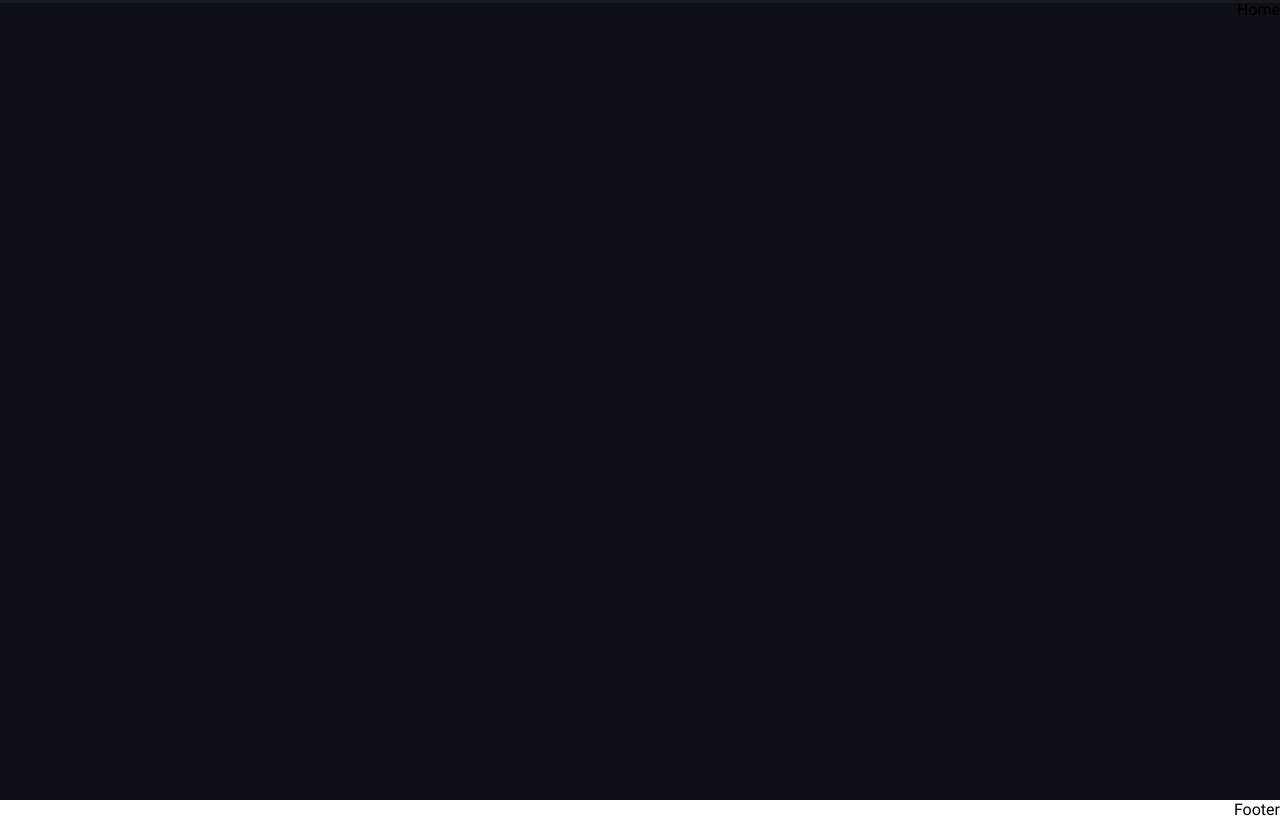
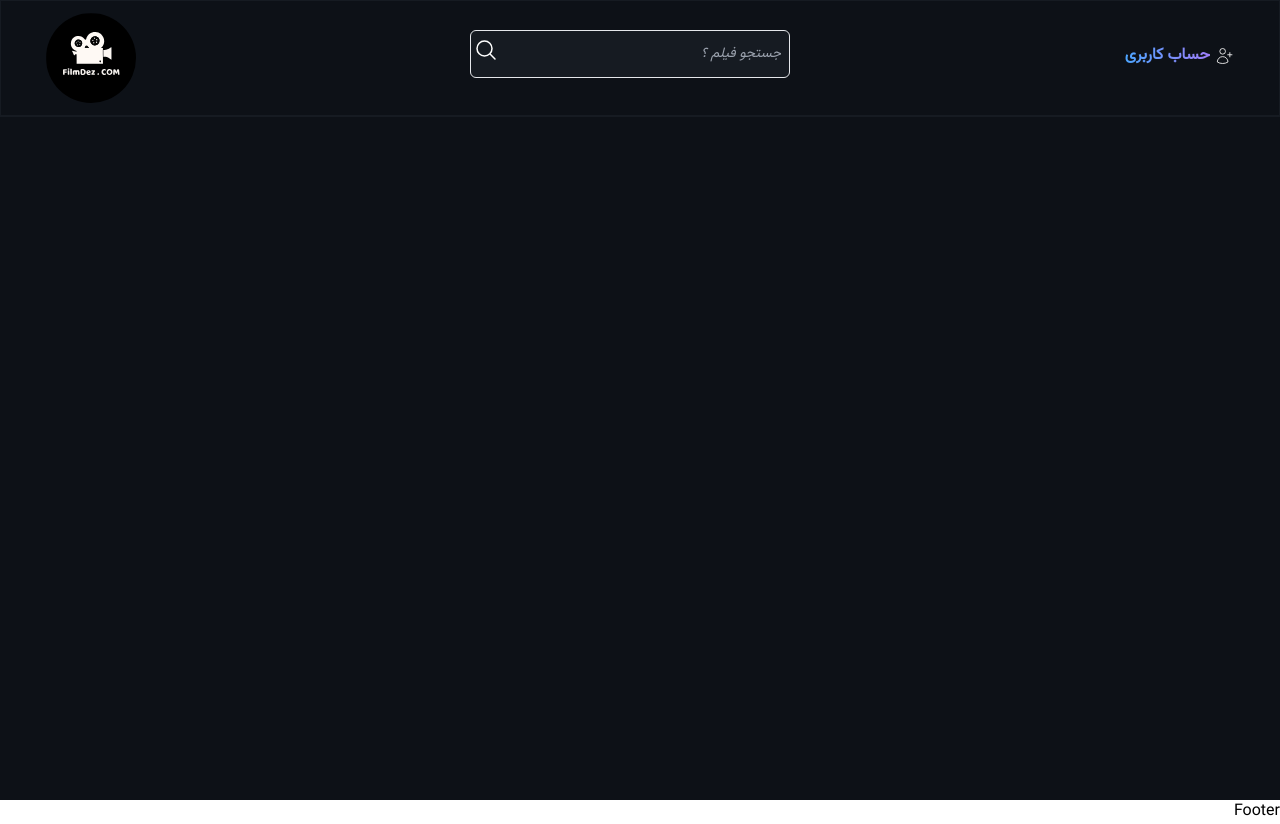
Before and after one commit to meysam-gheitasi/filmdez-com-new, a Next.js app: page / in a window 1280 px wide. Built offline with nearby package versions, Linux system fonts and the light colour scheme.

Commit message:
Entwicklung einer Navbar-Komponente, die aus drei Teilen besteht: Benutzerkonto, Suchleiste und Logo

```diff
--- a/components/Navbar.tsx
+++ b/components/Navbar.tsx
@@ -1,7 +1,42 @@
+import Link from "next/link"
+import Image from "next/image"
+
+import { NAV_ACCOUNT, NAV_MENU_MOVIES_FOREIGN, NAV_MENU_IRANIAN, NAV_MENU_SERIES, SVG_NAVBAR } from "@/app/constants"
+
+//LOGO IMAGE
+import logo from "@/public/assets/logo-filmdez.svg"
+
 export default function Navbar() {
   return (
     <nav className="w-full flex-center fixed top-0 z-50 border border-b-2 border-black-200 bg-black-100 text-white-800">
+      <div className="flex-between w-full max-3xl:max-w-screen-xl body-text !text-xm py-3 px-4">
 
+        {/* LOGIN & SINGUP */}
+        <div className="max-lg:hidden flex-center gap-x-3">
+          {NAV_ACCOUNT.map(item =>
+            <div className="flex-center text-gradient_blue-purple font-bold pb-1" key={item.key}>
+              <Link className="hover flex-center gap-x-1" href={item.slug}>
+                <Image className="white-svg object-contain" alt="logo website" src={item.icon} priority={false} width={20} height={18} />
+                {item.title}
+              </Link>
+            </div>
+          )}
+        </div>
+
+        {/* SEARCH BOX */}
+        <div className="w-80 max-md:w-72 relative hover:cursor-pointer  ">
+          <input className="w-full py-3 px-2 mt-2 hover:cursor-pointer placeholder:text-sm rounded-md bg-black-200 border border-input  outline-5C469C focus:outline-indigo-900 italic mb-4" type="text" placeholder="جستجو فیلم ؟" />
+          <Image className="w-6 h-6 white-svg absolute top-4 left-1" src={SVG_NAVBAR[0]} alt="searchbar" width={15} height={15} />
+        </div>
+
+        {/* LOGO */}
+        <div>
+          <Link href="/" className="flex-center">
+            <Image alt="logo" src={logo} width={90} height={80} className="rounded-full object-contain" />
+          </Link>
+        </div>
+
+      </div>
     </nav>
   )
 }
```
